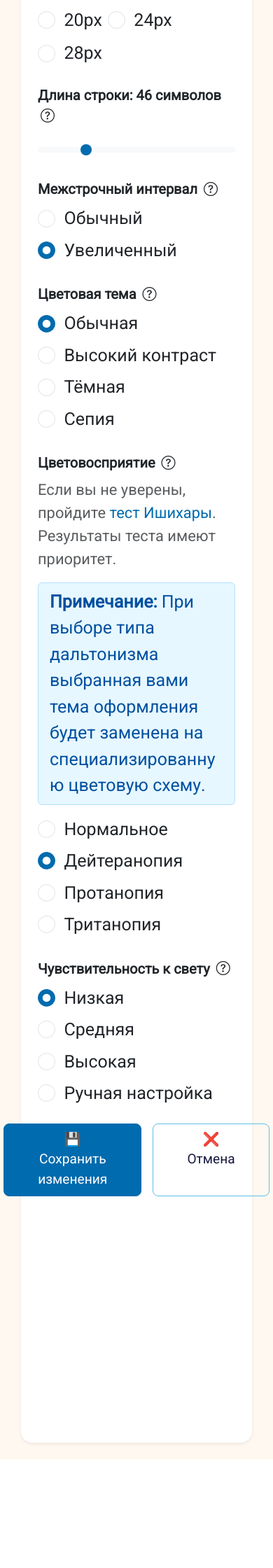
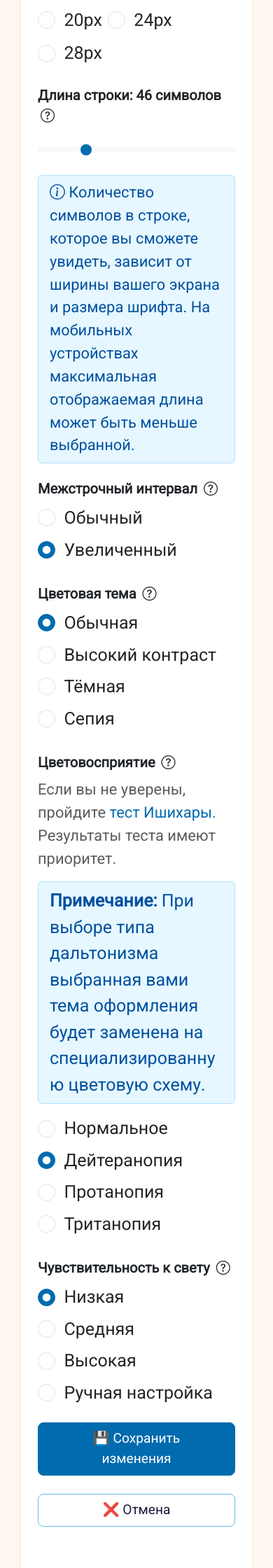
Before and after one commit to Dolgi-Mari/DiplomaProject, a Flask app: page /profile/edit in a window 390 px wide. Shown: the part 1631-3871 px from the top of the page at 70% size. Before the commit the page ends 3716 px from the top, so only its background shows below. Run offline with Flask 3, Linux system fonts and the light colour scheme; a user stored in the database is signed in.

Commit message:
инф. сообщение о длине строки

```diff
--- a/templates/profile_edit.html
+++ b/templates/profile_edit.html
@@ -126,6 +126,24 @@
     }
     .collapse-btn:hover {
         background: var(--accent-hover);
+    }
+    @media (max-width: 768px) {
+        .test-content-wrapper, .edit-content-wrapper {
+            margin-bottom: 100px; /* отступ, чтобы кнопка не перекрывалась */
+        }
+        .live-preview, .demo-fixed {
+            max-width: 90vw;
+            max-height: 50vh;
+            overflow-y: auto; /* добавить прокрутку, если блок слишком высокий */
+        }
+        .edit-content-wrapper .d-flex.justify-content-center.gap-3 {
+            flex-direction: column;
+            align-items: stretch;
+        }
+        .edit-content-wrapper .btn {
+            width: 100%;
+            margin-bottom: 10px;
+        }
     }
 </style>
 
@@ -268,6 +286,10 @@
                         </label>
                         <input type="range" class="form-range" id="lineWidthSlider" min="30" max="100" value="{{ user.preferred_line_width_ch or 66 }}" step="1">
                         <input type="hidden" name="preferred_line_width_ch" id="preferredLineWidth" value="{{ user.preferred_line_width_ch or 66 }}">
+                    </div>
+                    <div class="alert alert-info mt-2 py-2 small" role="alert">
+                        <i class="bi bi-info-circle"></i>
+                        Количество символов в строке, которое вы сможете увидеть, зависит от ширины вашего экрана и размера шрифта. На мобильных устройствах максимальная отображаемая длина может быть меньше выбранной.
                     </div>
 
                     <!-- 5. Межстрочный интервал -->
--- a/templates/reader.html
+++ b/templates/reader.html
@@ -56,6 +56,10 @@
     <div class="mb-3">
         <label class="form-label">Длина строки: <span id="lineWidthValueDisplay">66</span> символов</label>
         <input type="range" class="form-range" id="lineWidthSlider" min="30" max="100" value="66" step="1">
+    </div>
+    <div class="alert alert-info mt-2 py-2 small" role="alert">
+        <i class="bi bi-info-circle"></i>
+        Количество символов в строке, которое вы сможете увидеть, зависит от ширины вашего экрана и размера шрифта. На мобильных устройствах максимальная отображаемая длина может быть меньше выбранной.
     </div>
     <!-- Межстрочный интервал -->
     <div class="mb-3">
```
Also changed, not shown: templates/test.html (+15 -1 lines), instance/users.db.
